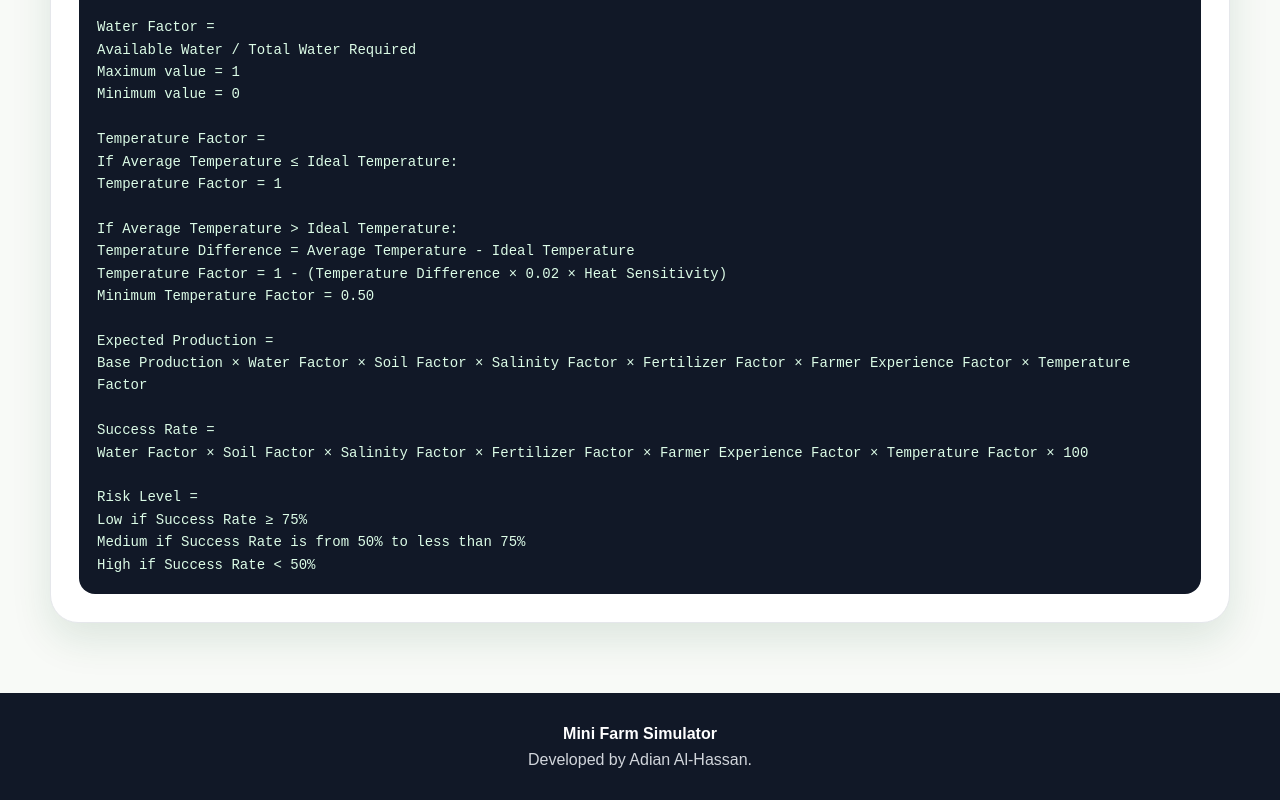
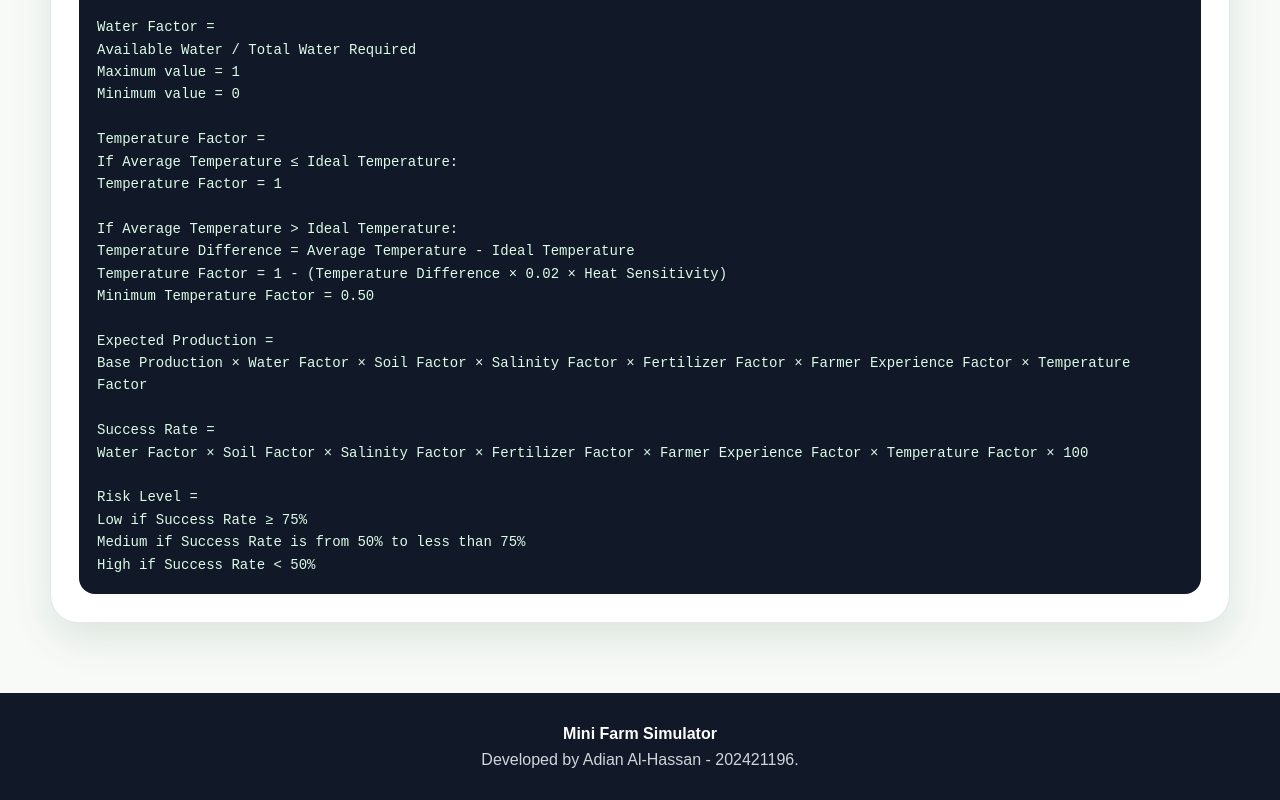
Before and after one commit to qwka00/AdianProject, a plain HTML site: page index.html in a window 1280 px wide. Shown: the part 3384-4184 px from the top of the page. Drawn offline with Linux system fonts and the light colour scheme.

Commit message:
Update index.html

```diff
--- a/index.html
+++ b/index.html
@@ -841,7 +841,7 @@ High if Success Rate &lt; 50%
 
   <footer>
     <strong>Mini Farm Simulator</strong>
-    <p>Developed by Adian Al-Hassan.</p>
+    <p>Developed by Adian Al-Hassan - 202421196.</p>
   </footer>
 
   <script>
```
